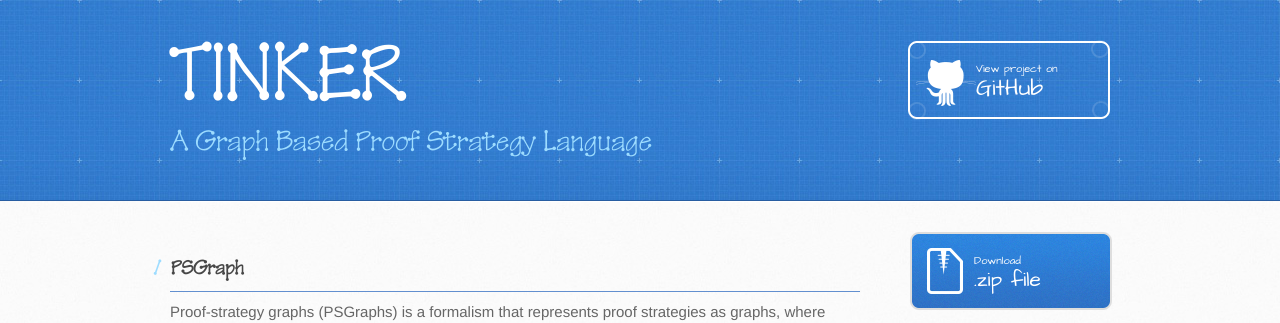
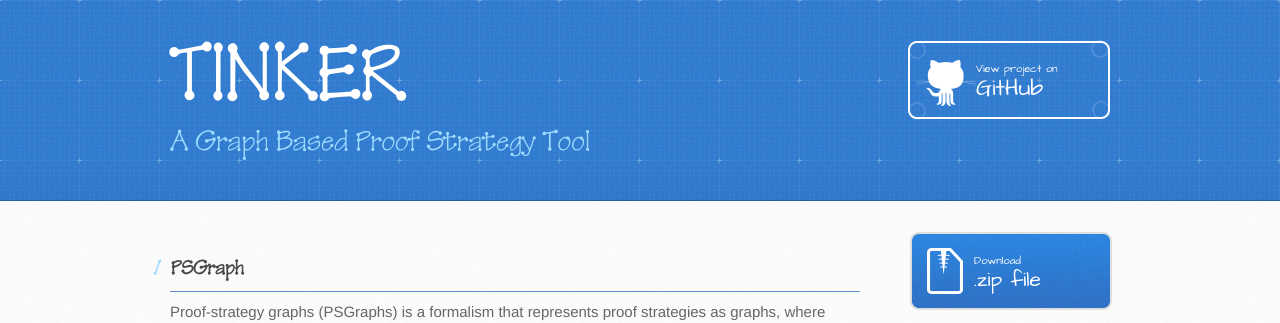
Before and after one commit to ggrov/tinker, a Jekyll site: the page built from index.html, in a window 1280 px wide. Shown: the top 323 px of the page. Built offline with Jekyll 4.4.1, drawn with Linux system fonts in a browser that asks for light colours; Markdown is read by kramdown in place of the engine named in the settings.

Commit message:
language -> tool

```diff
--- a/_includes/head.html
+++ b/_includes/head.html
@@ -20,7 +20,7 @@
     <header>
       <div class="inner">
         <h1>TINKER</h1>
-        <h2>A Graph Based Proof Strategy Language</h2>
+        <h2>A Graph Based Proof Strategy Tool</h2>
         <a href="https://github.com/ggrov/tinker" class="button"><small>View project on</small>GitHub</a>
       </div>
     </header>
```
Also changed, not shown: 4 other files.
